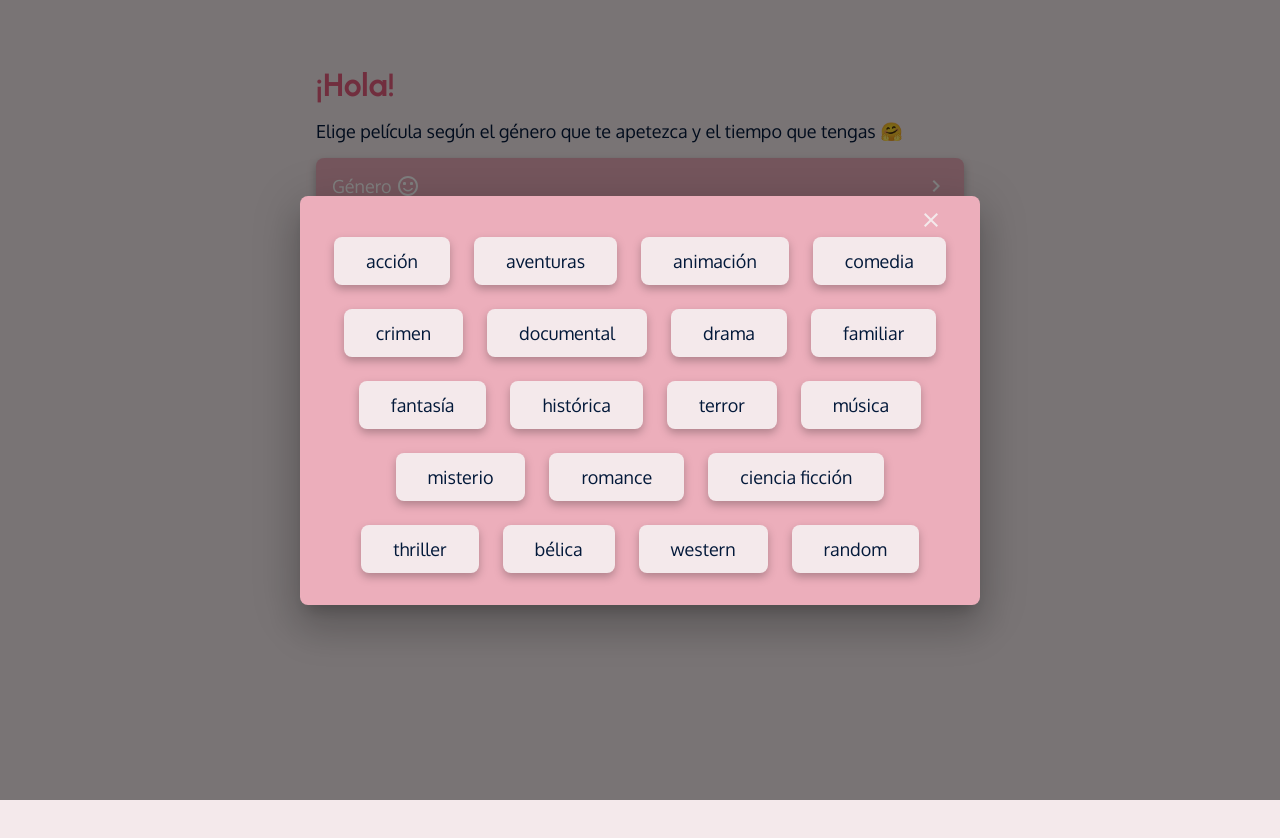
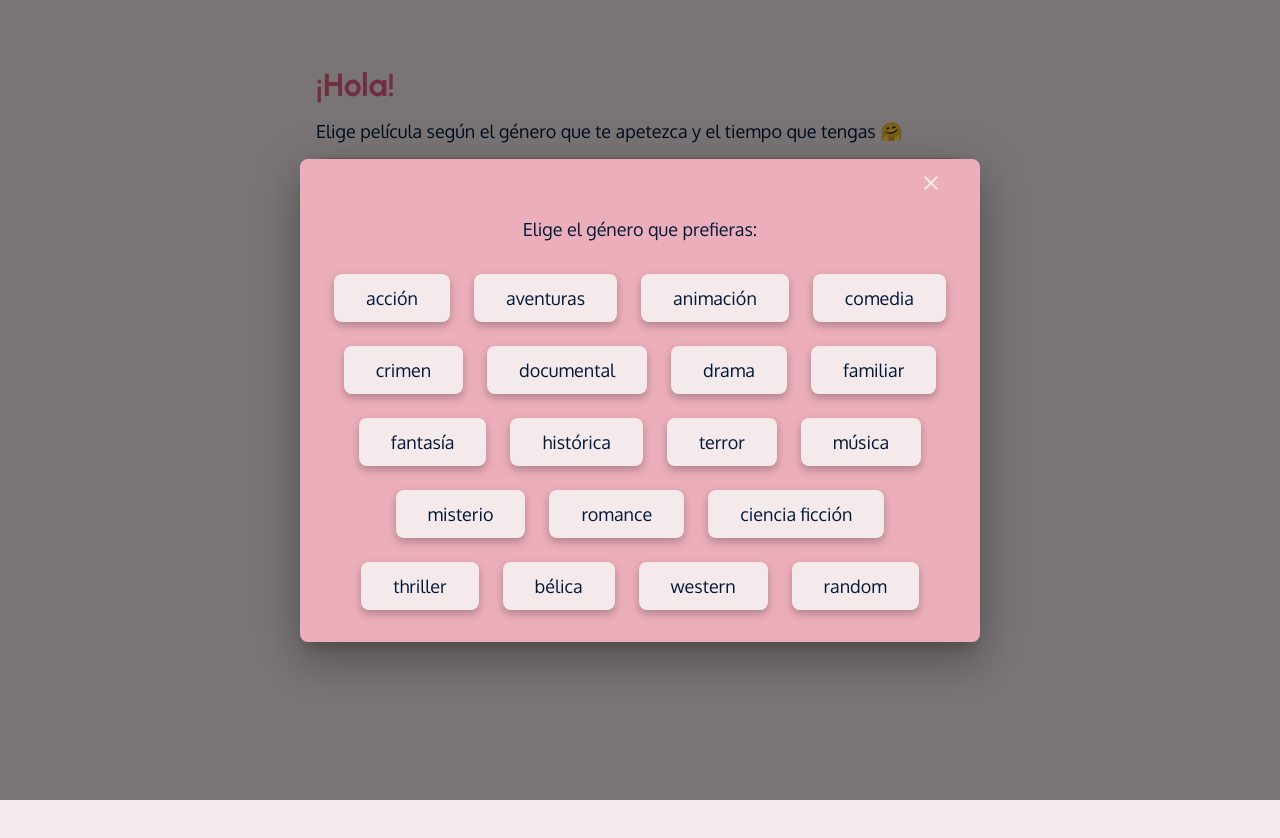
Before and after one commit to anionce/film-roulette, a React (Create React App) app: page / in a window 1280 px wide. Both pictures are taken after a click on the button "Género". Shown: the top 838 px of the page. Built offline with nearby package versions, Linux system fonts and the light colour scheme; no server answers.

Commit message:
Fix suggestions

```diff
--- a/src/components/ButtonGroup/ButtonGroup.scss
+++ b/src/components/ButtonGroup/ButtonGroup.scss
@@ -34,6 +34,12 @@
 			display: flex;
 			gap: 4px;
 			align-items: center;
+
+			span {
+				display: flex;
+				align-items: center;
+				gap: 8px;
+			}
 		}
 
 		.MuiOutlinedInput-notchedOutline {
--- a/src/components/ButtonGroup/FilterButton/FilterButton.tsx
+++ b/src/components/ButtonGroup/FilterButton/FilterButton.tsx
@@ -16,6 +16,11 @@ export type FilterButtonProps = {
 };
 
 export const FilterButton = ({ openModal, filters, filterType }: FilterButtonProps) => {
+	const isFilterSelected: boolean =
+		filterType === FilterType.Streaming
+			? !!(filters[filterType] as StreamingServices[])?.length
+			: !!filters[filterType];
+
 	const cleanGenreAndDuration = (value: MovieGenre | MovieRuntime): string =>
 		value.charAt(0).toUpperCase() + value.slice(1);
 
@@ -51,10 +56,13 @@ export const FilterButton = ({ openModal, filters, filterType }: FilterButtonPro
 			onKeyDown={handleKeyPress}
 			className={`filter-button ${filterType}-button`}>
 			<div className='filter-button-content'>
-				{filters[filterType]
-					? getCleanFunction(filters[filterType] as MovieGenre | MovieRuntime | StreamingServices[])
-					: label}
-				{!filters[filterType] && icon}
+				{isFilterSelected ? (
+					getCleanFunction(filters[filterType] as MovieGenre | MovieRuntime | StreamingServices[])
+				) : (
+					<span>
+						{label} {icon}
+					</span>
+				)}
 			</div>
 			<NavigateNextIcon />
 		</button>
--- a/src/components/FiltersModal/FiltersModal.scss
+++ b/src/components/FiltersModal/FiltersModal.scss
@@ -66,6 +66,20 @@
 	.MuiSelect-outlined.MuiSelect-select {
 		min-height: auto;
 		font-size: $font-size-md;
+	}
+}
+
+.modal-content-container {
+	font-family: 'Oxygen', sans-serif;
+	font-size: $font-size-md;
+	color: $color-dark-blue;
+	display: flex;
+	flex-direction: column;
+	align-items: center;
+	gap: 16px;
+
+	p {
+		text-align: center;
 	}
 }
 
@@ -149,9 +163,16 @@
 }
 
 .streaming-modal-container {
-	height: 120px;
-	gap: 16px;
+	height: 180px;
+	gap: 8px;
 	display: flex;
 	flex-direction: column;
 	align-items: center;
+	font-family: 'Oxygen', sans-serif;
+	font-size: $font-size-md;
+	color: $color-dark-blue;
+
+	p {
+		text-align: center;
+	}
 }
--- a/src/components/FiltersModal/ModalContent/DefaultModalContent.tsx
+++ b/src/components/FiltersModal/ModalContent/DefaultModalContent.tsx
@@ -10,13 +10,18 @@ export type DefaultModalContentProps = {
 };
 
 export const DefaultModalContent = ({ onSelect, filterType }: DefaultModalContentProps) => {
+	const GENRE_TITLE = 'Elige el género que prefieras:';
+	const DURATION_TITLE = 'Selecciona cuánto tiempo tienes:';
 	return (
-		<Stack spacing={{ xs: 1, sm: 3 }} direction='row' justifyContent='center' useFlexGap flexWrap='wrap'>
-			{getOptionsForSelector(filterType).map(({ text, value }) => (
-				<button onClick={onSelect} data-value={text} key={value} className='selection-button'>
-					<div className='filter-button-content'>{text}</div>
-				</button>
-			))}
-		</Stack>
+		<div className='modal-content-container'>
+			<p>{filterType === FilterType.Genre ? GENRE_TITLE : DURATION_TITLE}</p>
+			<Stack spacing={{ xs: 1.5, sm: 3 }} direction='row' justifyContent='center' useFlexGap flexWrap='wrap'>
+				{getOptionsForSelector(filterType).map(({ text, value }) => (
+					<button onClick={onSelect} data-value={value} key={value} className='selection-button'>
+						<div className='filter-button-content'>{text}</div>
+					</button>
+				))}
+			</Stack>
+		</div>
 	);
 };
--- a/src/components/FiltersModal/ModalContent/StreamingModalContent.tsx
+++ b/src/components/FiltersModal/ModalContent/StreamingModalContent.tsx
@@ -25,6 +25,7 @@ export const StreamingModalContent = ({
 
 	return (
 		<div className='streaming-modal-container'>
+			<p>Selecciona tus plataformas:</p>
 			<ToggleButtonGroup className='toggle-group' value={filters} onChange={onSelect as any} size='small'>
 				{streamingServices.map(streamingService => (
 					<ToggleButton
--- a/src/components/MoviePoster/MoviePoster.tsx
+++ b/src/components/MoviePoster/MoviePoster.tsx
@@ -1,4 +1,4 @@
-import React from 'react';
+import React, { useEffect, useState } from 'react';
 import SkipNextIcon from '@mui/icons-material/SkipNext';
 import SkipPreviousIcon from '@mui/icons-material/SkipPrevious';
 import { MOVIE_IMDB_PATH, MOVIE_POSTER_PATH } from '../../constants/movie';
@@ -30,6 +30,23 @@ export const MoviePoster = ({
 		}
 	};
 
+	const [currentImage, setCurrentImage] = useState<string | undefined>(undefined);
+	const [loading, setLoading] = useState(true);
+
+	const fetchImage = (src: string) => {
+		const loadingImage = new Image();
+		loadingImage.src = src;
+		loadingImage.onload = () => {
+			setCurrentImage(loadingImage.src);
+			setLoading(false);
+		};
+	};
+
+	useEffect(() => {
+		setLoading(true);
+		fetchImage(`${MOVIE_POSTER_PATH}${currentMovie?.poster_path}`);
+	}, [currentMovie]);
+
 	return (
 		<div className='poster-button-container'>
 			<div
@@ -43,12 +60,21 @@ export const MoviePoster = ({
 					<img
 						className='mobile-poster-img'
 						alt={currentMovie?.title}
-						src={`${MOVIE_POSTER_PATH}${currentMovie?.poster_path}`}
+						style={{
+							filter: `${loading ? 'blur(10px)' : ''}`,
+							transition: '1s filter linear',
+							width: '100%',
+							background: 'transparent',
+						}}
+						src={currentImage}
 					/>
 				</a>
 			</div>
 
-			<div onKeyDown={handleKeyPress} onClick={onButtonClick} className='button-movie-page'>
+			<div
+				onKeyDown={handleKeyPress}
+				onClick={onButtonClick}
+				className={`button-movie-page ${loading && 'button-disabled'}`}>
 				<SkipNextIcon />
 			</div>
 		</div>
--- a/src/constants/runtime.ts
+++ b/src/constants/runtime.ts
@@ -11,9 +11,9 @@ export enum MovieRuntime {
 }
 
 export const runtimeSelectorOptions: SelectOptions[] = [
-	{ value: MovieRuntime.Short, text: '1.30 h' },
-	{ value: MovieRuntime.Medium, text: '2 horas' },
-	{ value: MovieRuntime.Long, text: '> 2 horas' },
+	{ value: MovieRuntime.Short, text: '~1.30 h' },
+	{ value: MovieRuntime.Medium, text: '~2 h' },
+	{ value: MovieRuntime.Long, text: '> 2 h' },
 ];
 
 export const RUNTIME_LENGTH: Record<MovieRuntime, number> = {
```
